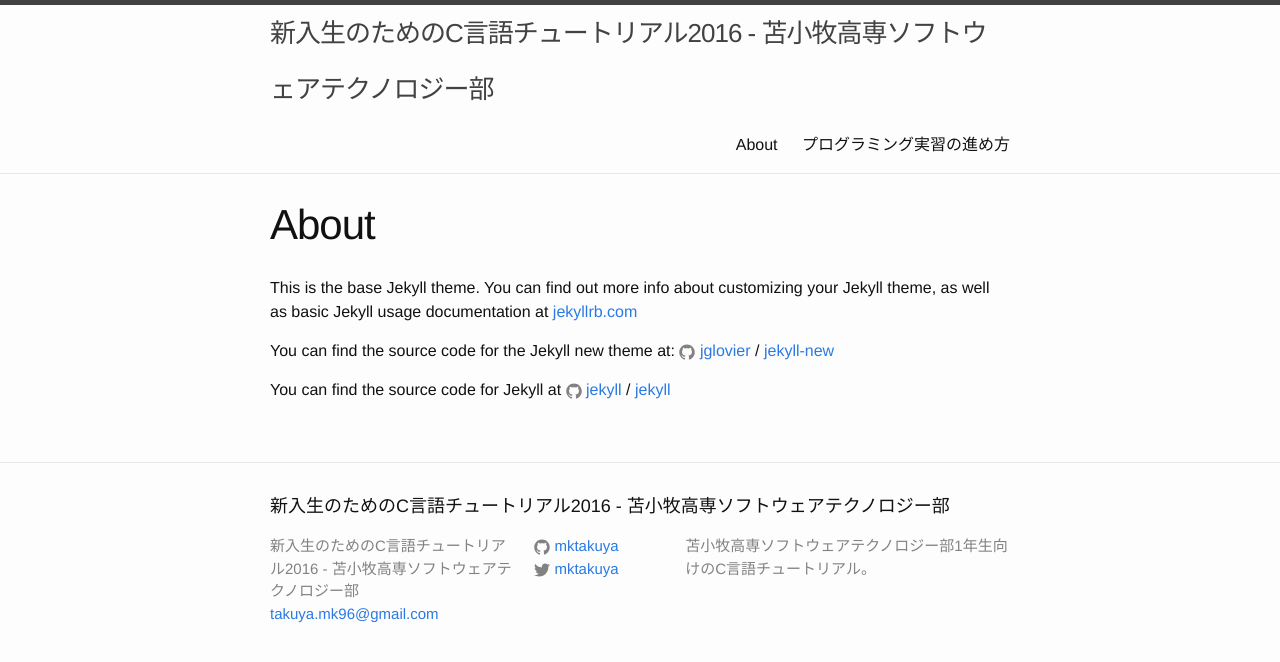
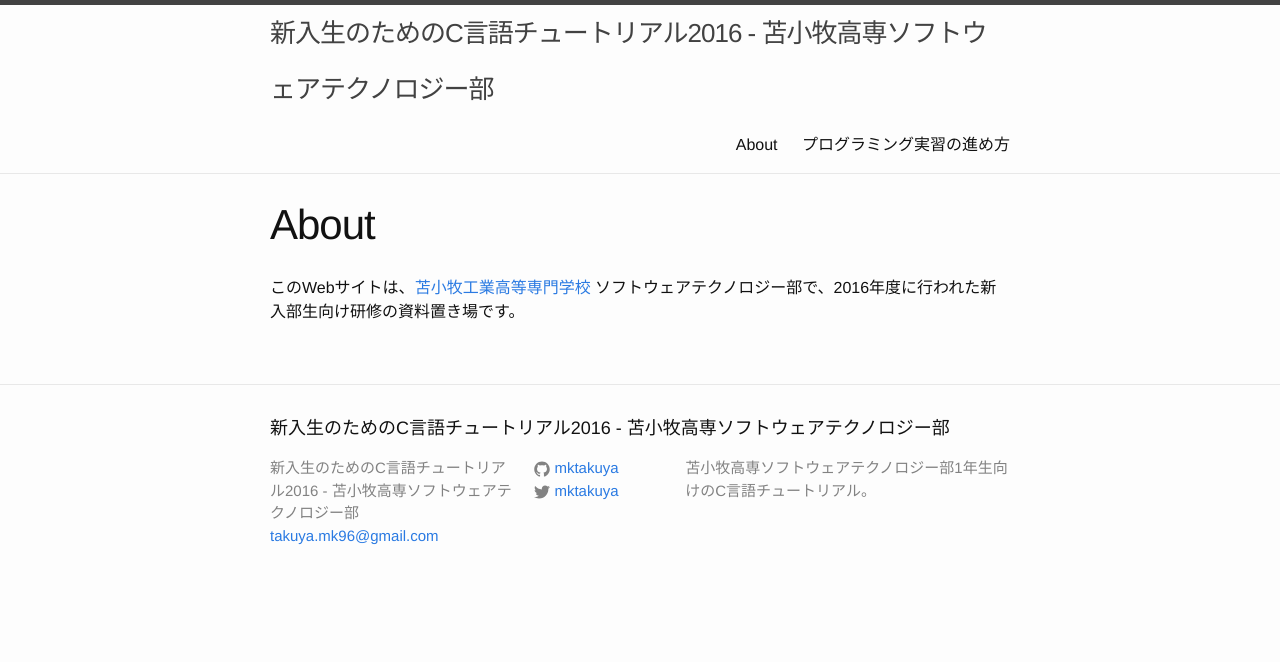
Before and after one commit to mktakuya/tnct-softech2016.github.io, a Jekyll site: the page built from about.md, in a window 1280 px wide. Shown: the top 662 px of the page. Built offline with Jekyll 4.4.1, drawn with Linux system fonts in a browser that asks for light colours.

Commit message:
Update About

```diff
--- a/about.md
+++ b/about.md
@@ -4,12 +4,4 @@ title: About
 permalink: /about/
 ---
 
-This is the base Jekyll theme. You can find out more info about customizing your Jekyll theme, as well as basic Jekyll usage documentation at [jekyllrb.com](http://jekyllrb.com/)
-
-You can find the source code for the Jekyll new theme at:
-{% include icon-github.html username="jglovier" %} /
-[jekyll-new](https://github.com/jglovier/jekyll-new)
-
-You can find the source code for Jekyll at
-{% include icon-github.html username="jekyll" %} /
-[jekyll](https://github.com/jekyll/jekyll)
+このWebサイトは、[苫小牧工業高等専門学校](http://www.tomakomai-ct.ac.jp) ソフトウェアテクノロジー部で、2016年度に行われた新入部生向け研修の資料置き場です。
```
